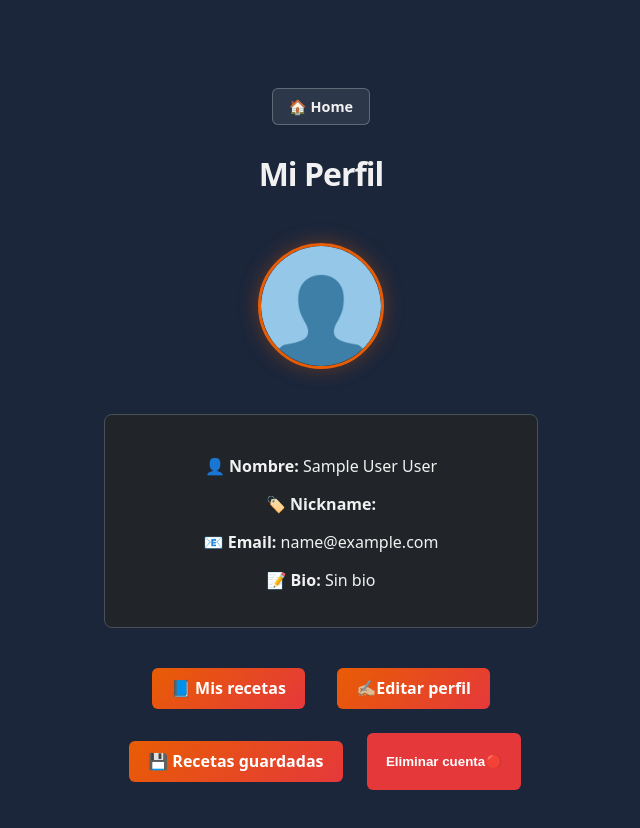
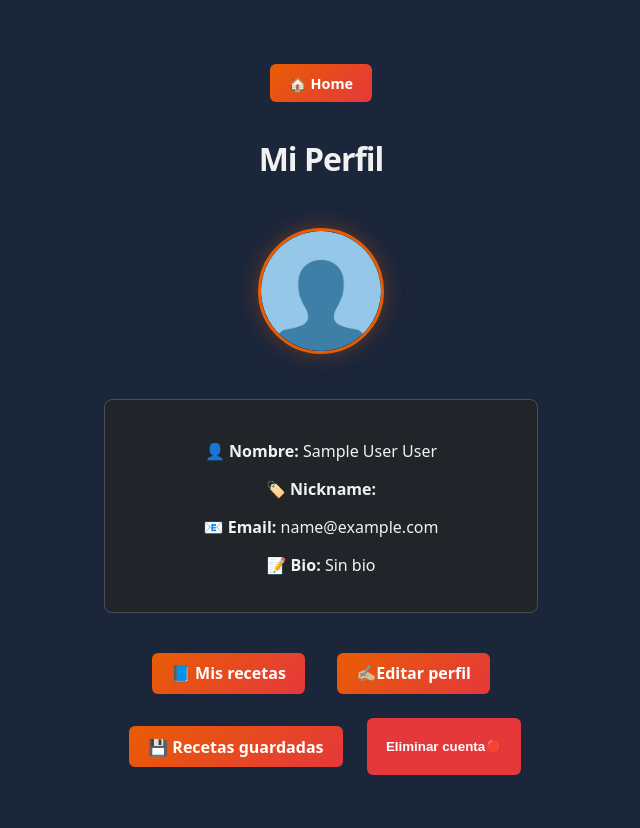
Before and after one commit to Richfullz/worldcook, a React app in the folder frontend/: page /profile in a window 1280 px wide. Shown: the top 828 px of the page, without its empty margins (319-959 px from the left). Built offline with nearby package versions, Linux system fonts and the light colour scheme; no server answers; sample sign-in values are in the browser's storage; the HTML template or start-up script is replaced by a standard one.

Commit message:
worldcook

```diff
--- a/frontend/src/index.css
+++ b/frontend/src/index.css
@@ -208,9 +208,9 @@ body {
 
 /* ========== REGISTER – DISEÑO PROFESIONAL ========== */
 .register-page {
-  max-width: 480px;
-  margin: 3rem auto;
-  padding: 0 1rem;
+    max-width: 33rem;
+    margin: 0rem auto;
+    padding: 1rem 4rem;
 }
 
 .register-title {
@@ -458,8 +458,8 @@ body {
 /* ===== PERFIL – CENTRADO + HOVER AVATAR + BOTÓN VOLVER ===== */
 .profile-page {
   max-width: 600px;
-  margin: 3rem auto;
-  padding: 0 1rem;
+  margin: 0rem auto;
+  padding: 1rem 1rem;
   text-align: center;
 }
 
@@ -638,15 +638,14 @@ body {
 /* ===== EDITAR PERFIL – mismos estilos que Register ===== */
 .edit-profile-page {
   max-width: 600px;
-  margin: 3rem auto;
-  padding: 0 1rem;
+  margin: 0rem auto;
+  padding: 1rem 1rem;
 }
 
 .edit-profile-title {
   text-align: center;
   font-size: 2rem;
   font-weight: 700;
-  margin-bottom: 2rem;
   letter-spacing: -1px;
 }
 
@@ -702,22 +701,17 @@ body {
 }
 
 .back-profile-btn {
-  display: inline-flex;
-  align-items: center;
-  gap: 0.4rem;
-  margin-bottom: 1.5rem;
-  padding: 0.5rem 1rem;
-  border: 1px solid var(--border-color);
-  border-radius: 6px;
-  background-color: transparent;
-  color: var(--text-dim);
-  font-size: 0.9rem;
-  font-weight: 600;
-  transition: background-color 0.2s, border-color 0.2s, color 0.2s;
+  display: inline-block;
+  padding: 0.6rem 1.2rem;
+  border-radius: 6px;
+  background: linear-gradient(135deg, var(--accent-orange) 0%, var(--accent-red) 100%);
+  color: #fff;
+  font-weight: 600;
+  transition: transform 0.2s, box-shadow 0.2s;
+  text-decoration: none;
 }
 
 .back-profile-btn:hover {
-  background-color: rgba(255, 255, 255, 0.1);
   border-color: var(--accent-orange);
   color: var(--text-main);
 }
@@ -984,7 +978,7 @@ body {
 .my-recipes-top-bar {
     display: flex;
     gap: 0.5rem;
-    margin: 0rem 18rem auto;
+    margin: 0rem 17rem auto;
 }
 .step-images-preview {
     display: flex;
@@ -1132,9 +1126,15 @@ body {
 
 /* Botones de navegación */
 .rv-btn.nav {
-  background-color: rgba(255, 255, 255, 0.08);
-  border: 1px solid rgba(255, 255, 255, 0.25);
-  color: var(--text-main);
+  display: inline-block;
+  padding: 0.6rem 1.2rem;
+  border-radius: 6px;
+  background: linear-gradient(135deg, var(--accent-orange) 0%, var(--accent-red) 100%);
+  color: #fff;
+  font-weight: 600;
+  transition: transform 0.2s, box-shadow 0.2s;
+  text-decoration: none;
+    margin:0.5rem;
 }
 .rv-btn.nav:hover {
   background-color: rgba(255, 255, 255, 0.15);
--- a/frontend/src/pages/RecipesView.jsx
+++ b/frontend/src/pages/RecipesView.jsx
@@ -41,15 +41,7 @@ export default function RecipeView() {
                         <Link to="/" className="rv-btn nav">🏠 Home</Link>
                         <Link to="/recipes" className="rv-btn nav">📖 Recetas</Link>
                         <Link to="/profile" className="rv-btn nav">👤 Perfil</Link>
-                    </div>
 
-                    {/* ✅ SIEMPRE visible: like, fav, rating */}
-                    <div className="rv-btn-group rv-center">
-                        <LikeButton recipeId={id} user={user} />
-                        <FavoriteButton recipeId={id} user={user} />
-                    </div>
-
-                    {/* ✅ Solo si es mi receta: editar/eliminar */}
                         {isOwner && (
                             <div className="rv-btn-group rv-right">
                                 <Link to={`/recipes/edit/${recipe._id}`} className="wc-btn-primary">✏️ Editar</Link>
@@ -68,8 +60,11 @@ export default function RecipeView() {
                                 >
                                     🗑️ Eliminar
                                 </button>
+                                <LikeButton recipeId={id} user={user} />
+                                <FavoriteButton recipeId={id} user={user} />
                             </div>
                         )}
+                    </div>
                 </div>
 
                 <h1 className="recipe-title">{recipe.title}</h1>
```
Lines whose indentation alone changed are shown as unchanged.
